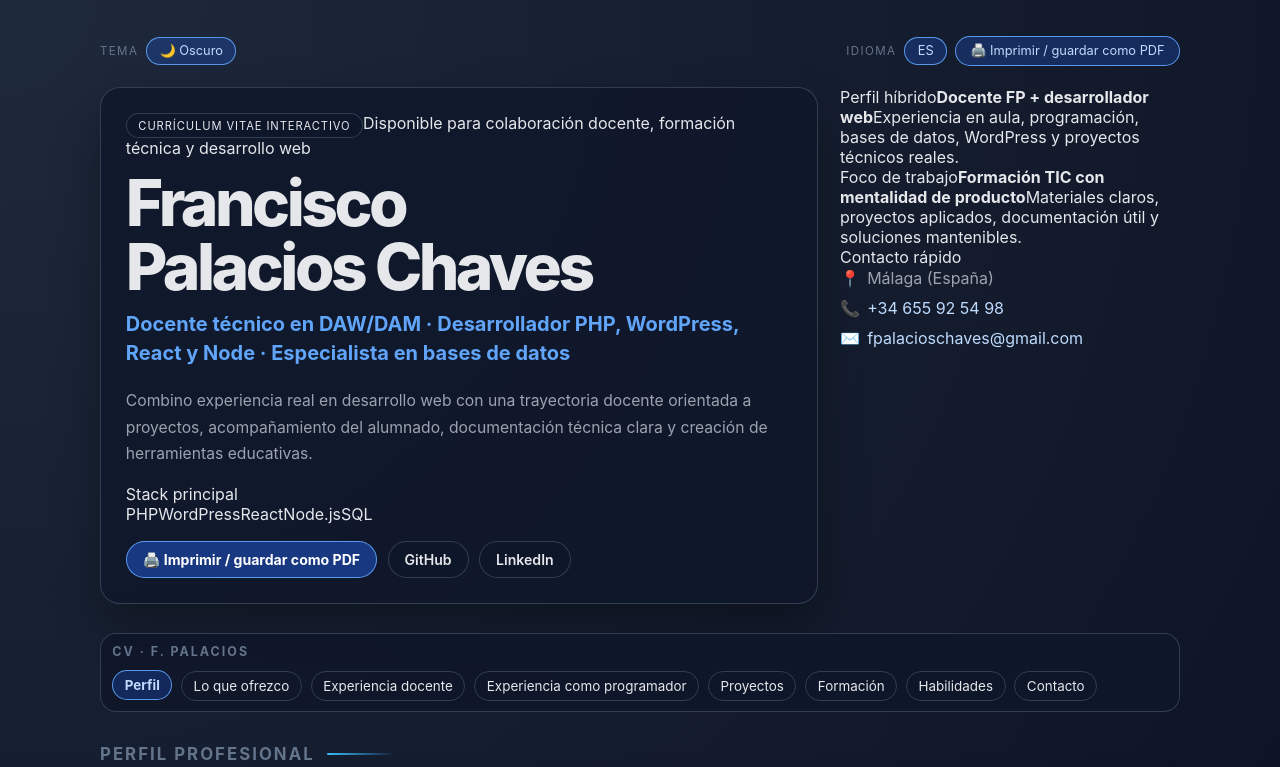
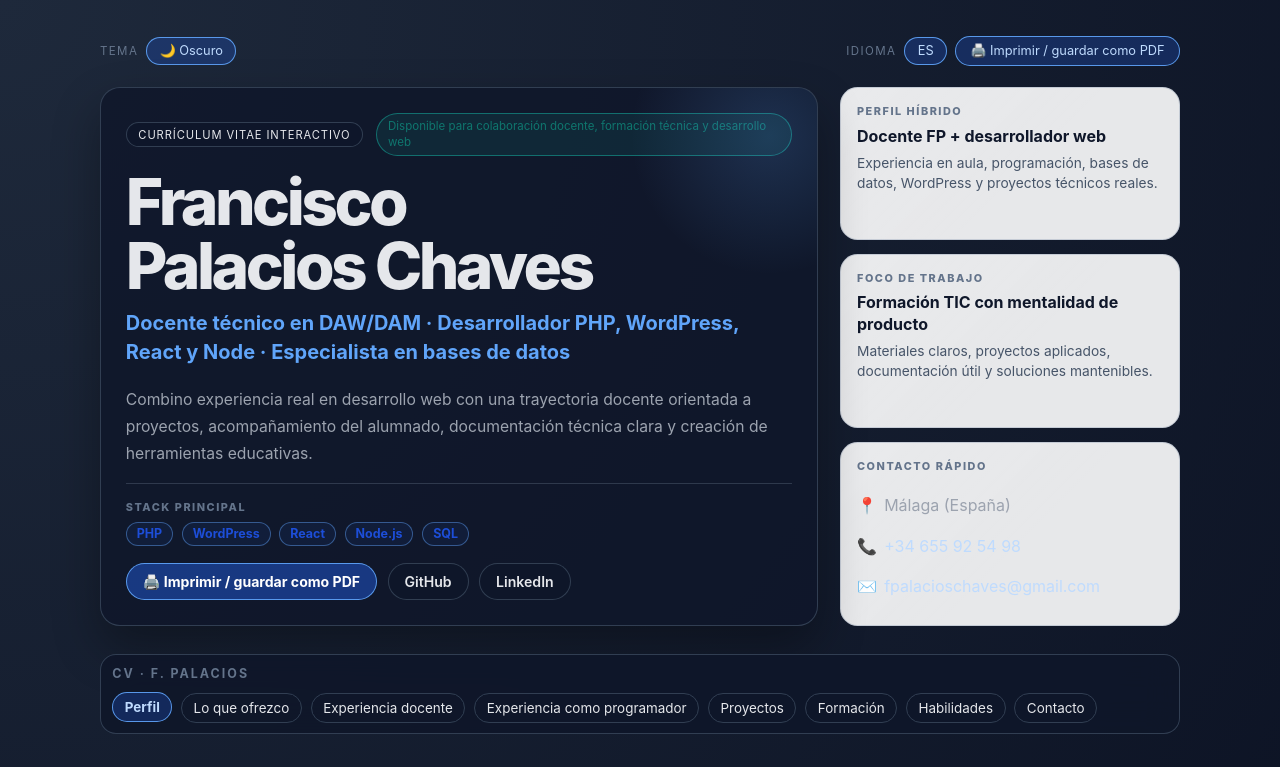
Before and after one commit to fpalacioschaves/cv-react, a React (Vite) app: page / in a window 1280 px wide. Shown: the top 767 px of the page. Built offline with nearby package versions, Linux system fonts and the light colour scheme; no server answers.

Commit message:
Apply scoped hero classes

```diff
--- a/src/components/Header.jsx
+++ b/src/components/Header.jsx
@@ -86,28 +86,28 @@ export function Header({
       </div>
 
       <header style={styles.header}>
-        <section style={styles.heroContent}>
-          <div style={styles.heroTopLine}>
+        <section style={styles.heroContent} className="cv-hero-main">
+          <div className="cv-hero-topline">
             <span style={styles.chip}>{t.chip}</span>
-            <span style={styles.heroAvailability}>{t.badge}</span>
+            <span className="cv-hero-availability">{t.badge}</span>
           </div>
 
           <h1 style={styles.name}>Francisco Palacios&nbsp;Chaves</h1>
           <p style={styles.subtitle}>{t.headline}</p>
           <p style={styles.heroSummary}>{t.heroSummary}</p>
 
-          <div style={styles.heroStackBlock}>
-            <span style={styles.heroStackLabel}>{copy.stackLabel}</span>
-            <div style={styles.heroStackPills}>
+          <div className="cv-hero-stack-block">
+            <span className="cv-hero-stack-label">{copy.stackLabel}</span>
+            <div className="cv-hero-stack-pills">
               {MAIN_STACK.map((item) => (
-                <span key={item} style={styles.heroStackPill}>
+                <span key={item} className="cv-hero-stack-pill">
                   {item}
                 </span>
               ))}
             </div>
           </div>
 
-          <div style={styles.heroActions}>
+          <div style={styles.heroActions} className="cv-hero-actions">
             <button type="button" onClick={handlePrint} style={styles.primaryButton}>
               🖨️ {t.printCv}
             </button>
@@ -130,21 +130,21 @@ export function Header({
           </div>
         </section>
 
-        <aside style={styles.heroBentoSide}>
-          <div style={styles.heroMiniCard}>
-            <span style={styles.heroCardLabel}>{copy.roleLabel}</span>
-            <strong style={styles.heroCardValue}>{copy.roleValue}</strong>
-            <span style={styles.heroCardText}>{copy.roleText}</span>
+        <aside className="cv-hero-side">
+          <div className="cv-hero-mini-card">
+            <span className="cv-hero-card-label">{copy.roleLabel}</span>
+            <strong className="cv-hero-card-value">{copy.roleValue}</strong>
+            <span className="cv-hero-card-text">{copy.roleText}</span>
           </div>
 
-          <div style={styles.heroMiniCard}>
-            <span style={styles.heroCardLabel}>{copy.focusLabel}</span>
-            <strong style={styles.heroCardValue}>{copy.focusValue}</strong>
-            <span style={styles.heroCardText}>{copy.focusText}</span>
+          <div className="cv-hero-mini-card">
+            <span className="cv-hero-card-label">{copy.focusLabel}</span>
+            <strong className="cv-hero-card-value">{copy.focusValue}</strong>
+            <span className="cv-hero-card-text">{copy.focusText}</span>
           </div>
 
-          <div style={{ ...styles.heroMiniCard, ...styles.heroContactCard }}>
-            <span style={styles.heroCardLabel}>{copy.contactLabel}</span>
+          <div className="cv-hero-mini-card cv-hero-contact-card">
+            <span className="cv-hero-card-label">{copy.contactLabel}</span>
             <div style={styles.contactItem}>
               <span>📍</span>
               <span>{t.location}</span>
```
